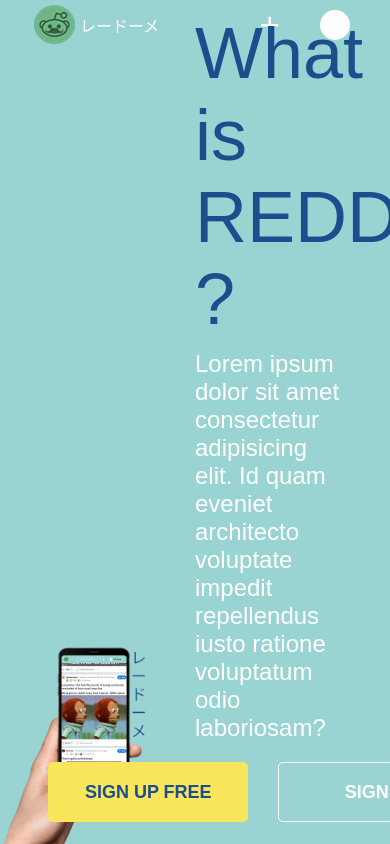
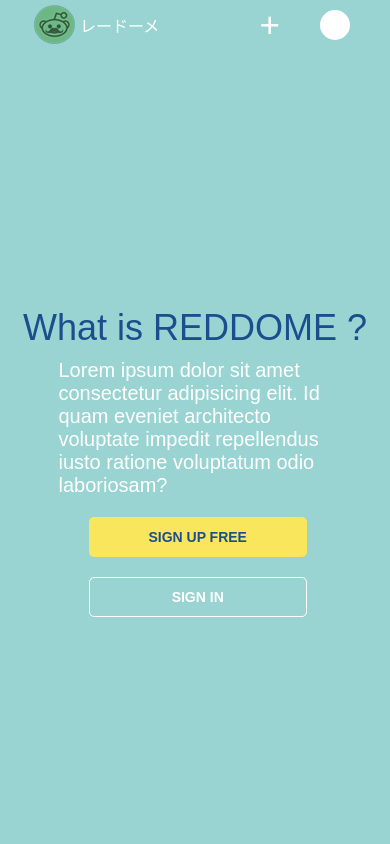
Before and after one commit to baronzo/Reddome-Frontend, an Angular app: page / in a window 390 px wide. Built offline with nearby package versions, Linux system fonts and the light colour scheme.

Commit message:
responsive shit with home

```diff
--- a/src/app/app.module.ts
+++ b/src/app/app.module.ts
@@ -6,13 +6,15 @@
 import { LayoutComponent } from './components/layout/layout.component';
 import { NavBarComponent } from './components/navbar/navbar.component';
 import { HomeComponent } from './components/home/home.component';
+import { SigninComponent } from './components/signin/signin.component';
 
 @NgModule({
   declarations: [
     AppComponent,
     LayoutComponent,
     NavBarComponent,
-    HomeComponent
+    HomeComponent,
+    SigninComponent
   ],
   imports: [
     BrowserModule,
--- a/src/app/components/home/home.component.html
+++ b/src/app/components/home/home.component.html
@@ -8,7 +8,7 @@
         <label for="">What is REDDOME ?</label>
       </div>
       <div id="content">
-        <label for="">Lorem ipsum dolor sit amet consectetur adipisicing elit. Id quam eveniet architecto voluptate impedit repellendus iusto ratione voluptatum odio laboriosam?</label>
+        <label class="text-content" for="">Lorem ipsum dolor sit amet consectetur adipisicing elit. Id quam eveniet architecto voluptate impedit repellendus iusto ratione voluptatum odio laboriosam?</label>
       </div>
     </div>
     <div id="account">
@@ -16,10 +16,11 @@
         <div id="signUp">
           <button class="signup-box">SIGN UP FREE</button>
         </div>
-        <div id="signIn">
+        <div id="signIn" (click)="onClickSignIn()">
           <button class="signin-box">SIGN IN</button>
         </div>
       </div>
     </div>
+    <app-signin *ngIf="isSignIn"></app-signin>
   </div>
 </div>
--- a/src/app/components/home/home.component.scss
+++ b/src/app/components/home/home.component.scss
@@ -1,7 +1,6 @@
 #home {
   $navHeight: 50px;
   width: 100%;
-  height: calc(100vh - (#{$navHeight}));
   display: flex;
   justify-content: space-around;
   align-items: center;
@@ -15,7 +14,7 @@
     }
   }
   #title {
-    width: 50%;
+    width: 60%;
     display: flex;
     flex-direction: column;
     justify-content: center;
@@ -23,7 +22,6 @@
     #titleBox {
       display: flex;
       flex-direction: column;
-      // border: 1px solid #fff;
       width: 80%;
       #titleText {
         font-size: 72px;
@@ -83,3 +81,174 @@
     }
   }
 }
+
+@media screen and (max-width: 1400px) {
+  #home {
+    #title {
+      width: 80%;
+      #titleBox {
+        #titleText {
+          font-size: 60px;
+        }
+        #content {
+          font-size: 22px;
+        }
+      }
+      #account {
+        #buttonBox {
+          #signUp {
+            .signup-box {
+              width: 180px;
+              height: 50px;
+              font-size: 18px;
+            }
+          }
+          #signIn {
+            .signin-box {
+              width: 180px;
+              height: 50px;
+              font-size: 18px;
+            }
+          }
+        }
+      }
+    }
+  }
+}
+
+@media screen and (max-width: 1200px) {
+  #home {
+    #title {
+      width: 70%;
+      #titleBox {
+        #titleText {
+          font-size: 48px;
+        }
+        #content {
+          font-size: 20px;
+        }
+      }
+      #account {
+        #buttonBox {
+          #signUp {
+            .signup-box {
+              width: 150px;
+              height: 50px;
+              font-size: 18px;
+            }
+          }
+          #signIn {
+            .signin-box {
+              width: 150px;
+              height: 50px;
+              font-size: 18px;
+            }
+          }
+        }
+      }
+    }
+  }
+}
+
+@media screen and (max-width: 900px) {
+  #home {
+    #homeImage {
+      display: none;
+    }
+    #title {
+      display: flex;
+      justify-content: center;
+      align-items: center;
+      width: 100%;
+      height: 100vh;
+      #titleBox {
+        display: flex;
+        align-items: center;
+        width: 100%;
+        #titleText {
+          font-size: 48px;
+          // width: 70%;
+        }
+        #content {
+          display: flex;
+          justify-content: center;
+          font-size: 24px;
+          align-items: center;
+          width: 70%;
+          .text-content {
+            display: flex ;
+          }
+        }
+      }
+      #account {
+        #buttonBox {
+          #signUp {
+            .signup-box {
+              width: 150px;
+              height: 50px;
+              font-size: 14px;
+            }
+          }
+          #signIn {
+            .signin-box {
+              width: 150px;
+              height: 50px;
+              font-size: 14px;
+            }
+          }
+        }
+      }
+    }
+  }
+}
+
+@media screen and (max-width: 530px) {
+  #home {
+    #homeImage {
+      display: none;
+    }
+    #title {
+      display: flex;
+      justify-content: center;
+      align-items: center;
+      width: 100%;
+      height: 100vh;
+      #titleBox {
+        display: flex;
+        align-items: center;
+        #titleText {
+          font-size: 36px;
+        }
+        #content {
+          font-size: 20px;
+          .text-content {
+            display: flex ;
+          }
+        }
+      }
+      #account {
+        #buttonBox {
+          flex-direction: column;
+          #signUp {
+            width: 100%;
+            .signup-box {
+              width: 80%;
+              height: 40px;
+              font-size: 14px;
+              margin: 0 30px 0 30px;
+            }
+          }
+          #signIn {
+            width: 100%;
+            .signin-box {
+              width: 80%;
+              height: 40px;
+              font-size: 14px;
+              margin: 20px 30px 0 30px;
+            }
+          }
+        }
+      }
+    }
+  }
+}
--- a/src/app/components/home/home.component.ts
+++ b/src/app/components/home/home.component.ts
@@ -7,9 +7,20 @@
 })
 export class HomeComponent implements OnInit {
 
+  isSignIn: boolean = false
+  isSignUp: boolean = false
+
   constructor() { }
 
   ngOnInit(): void {
   }
 
+  onClickSignIn = () => {
+    this.isSignIn = !this.isSignIn
+  }
+
+  onClickSignUp = () => {
+    this.isSignUp = true
+  }
+
 }
--- /dev/null
+++ b/src/app/components/signin/signin.component.html
@@ -0,0 +1 @@
+<p>signin works!</p>
--- /dev/null
+++ b/src/app/components/signin/signin.component.ts
@@ -0,0 +1,15 @@
+import { Component, OnInit } from '@angular/core';
+
+@Component({
+  selector: 'app-signin',
+  templateUrl: './signin.component.html',
+  styleUrls: ['./signin.component.scss']
+})
+export class SigninComponent implements OnInit {
+
+  constructor() { }
+
+  ngOnInit(): void {
+  }
+
+}
```
Also changed, not shown: src/app/components/signin/signin.component.scss (added), 1 other file (tests, documents, lock files or other folders).
